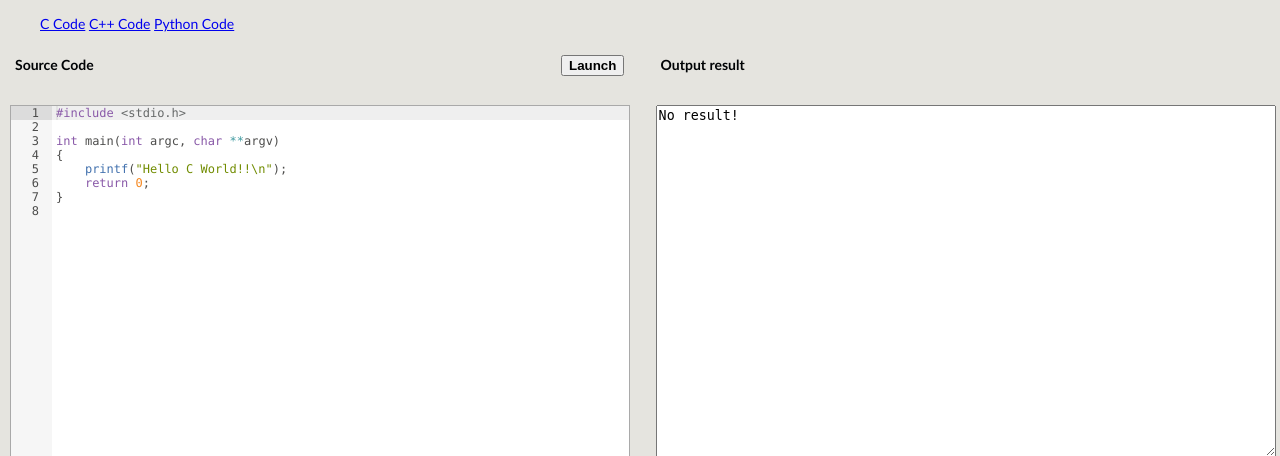
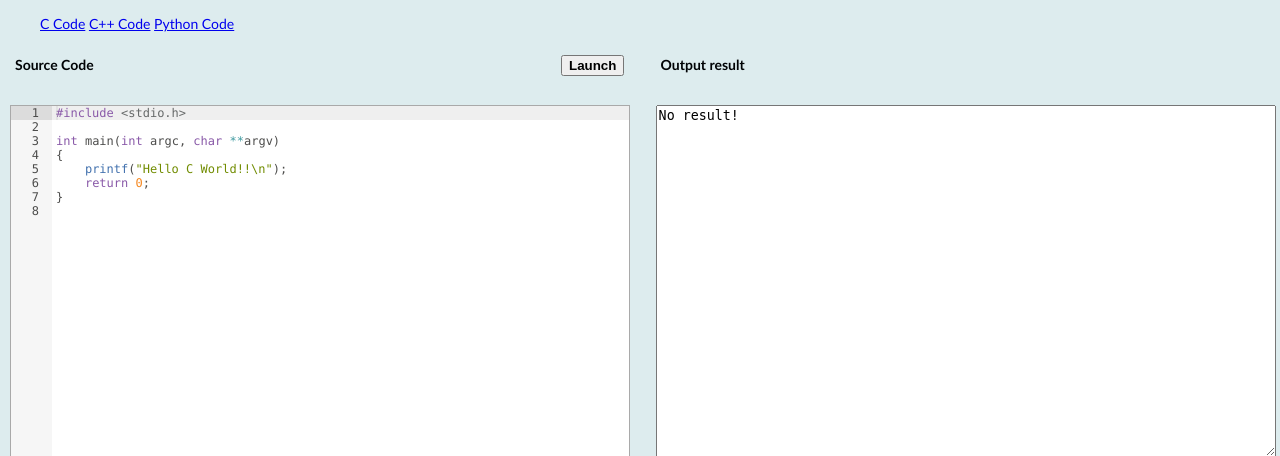
Before and after one commit to yajun889/MockInterview, a Flask app: page / in a window 1280 px wide. Shown: the top 456 px of the page. Run offline with Flask 2, Linux system fonts and the light colour scheme.

Commit message:
Update devc.css

```diff
--- a/static/devc.css
+++ b/static/devc.css
@@ -1,5 +1,5 @@
 body {
-    background: #E5E4DF;
+    background: #DDECEE;
     color: #000305;
     font-size: 87.5%; /* Base font size: 14px */
     font-family: 'Trebuchet MS', Trebuchet, 'Lucida Sans Unicode', 'Lucida Grande', 'Lucida Sans', Arial, sans-serif;
```
